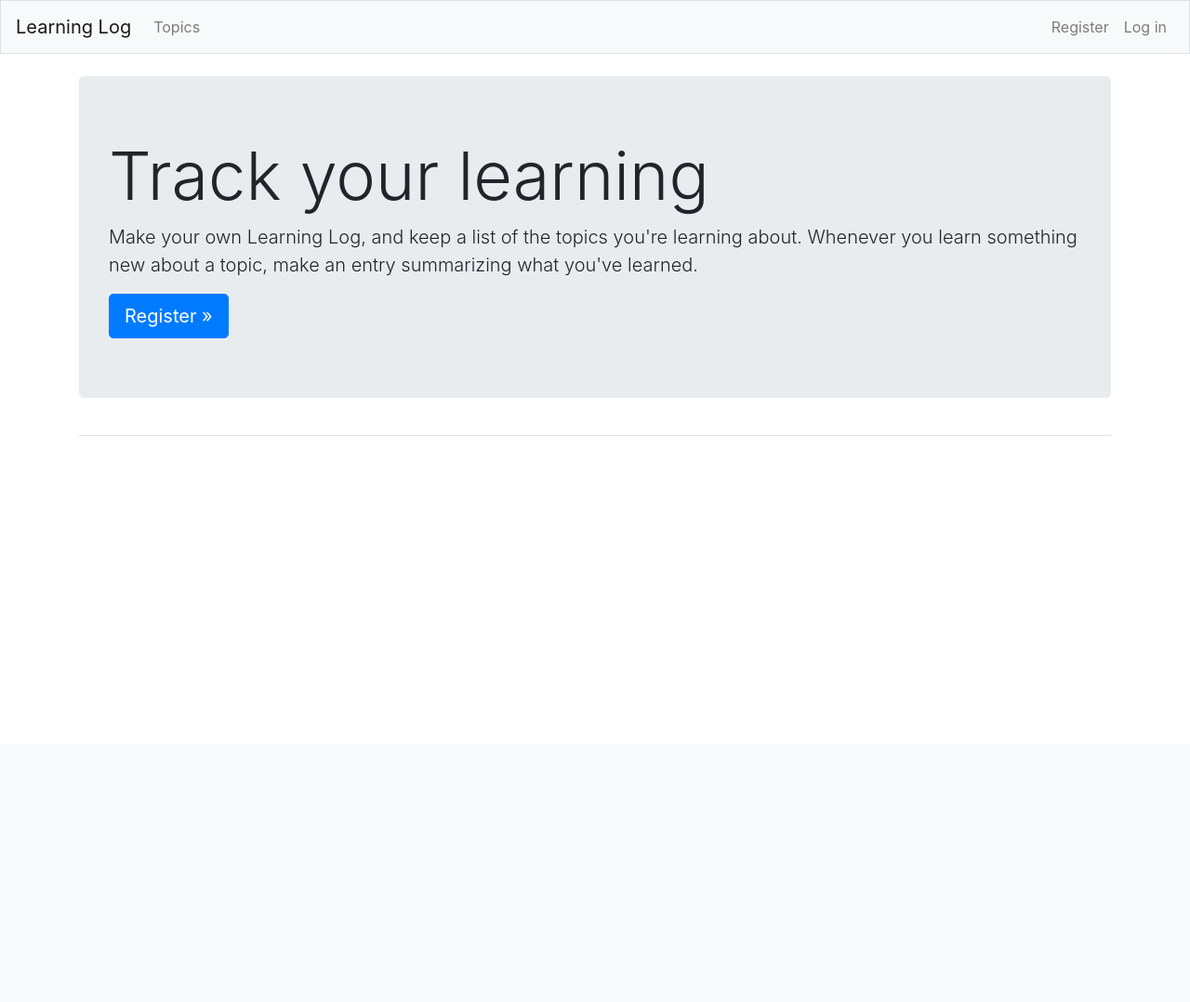
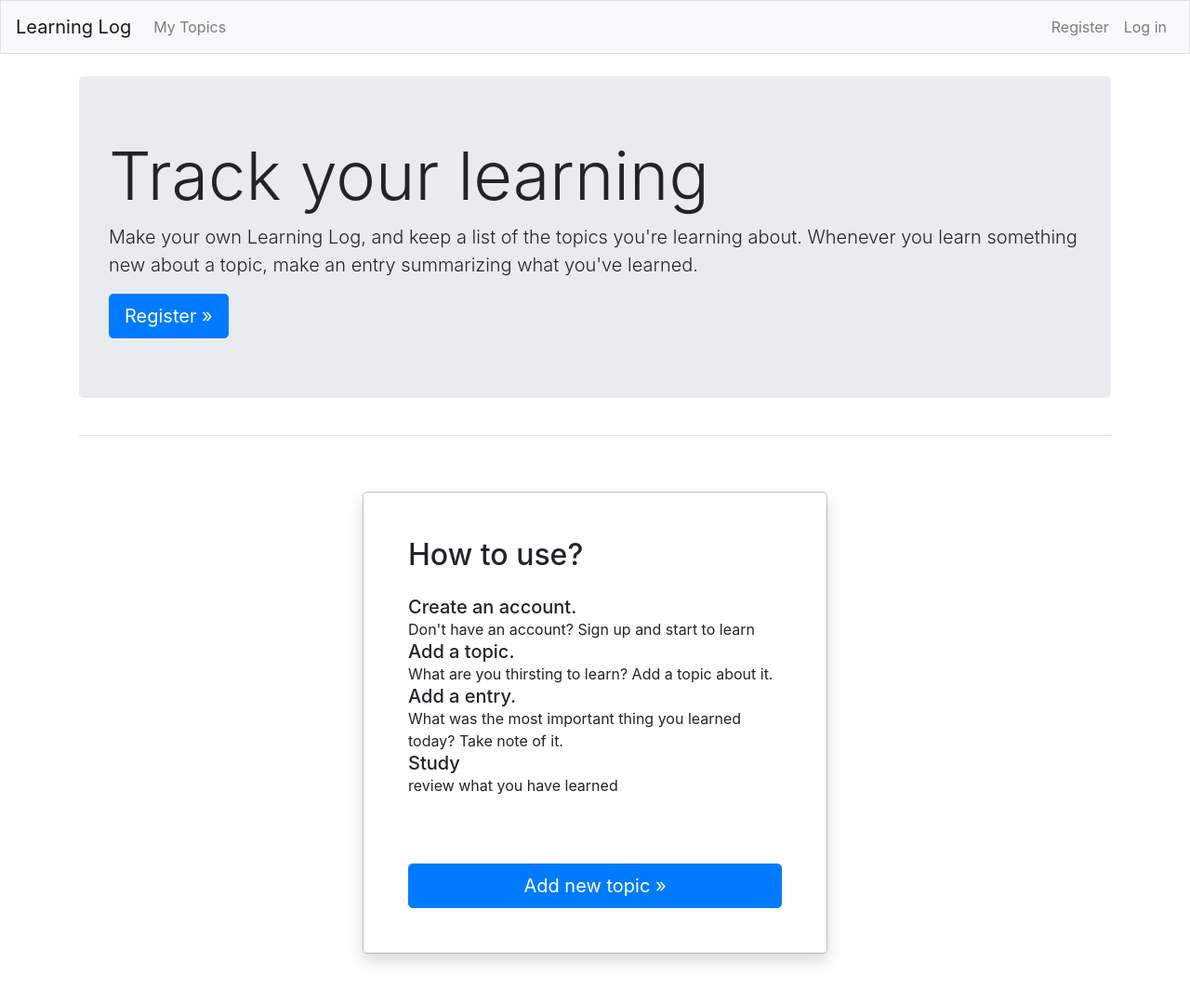
Before and after one commit to tomasmansilla/learning_log, a Django app: page / in a window 1280 px wide. Shown: the whole page at 93% size. Before the commit the page ends 469 px from the top, so only its background shows below. Run offline with Django 3.2, Linux system fonts and the light colour scheme; some libraries are stand-ins or nearby versions.

Commit message:
redesign

```diff
--- a/learning_log/settings.py
+++ b/learning_log/settings.py
@@ -25,7 +25,7 @@ BASE_DIR = Path(__file__).resolve().parent.parent
 SECRET_KEY = 'django-insecure-e=qoa!d77i$cg#5eeln4%a_*9%)m1v0_sq_3&!m6-@7zq*s_66'
 
 # SECURITY WARNING: don't run with debug turned on in production!
-DEBUG = False
+DEBUG = True
 
 ALLOWED_HOSTS = []
 
--- a/learning_logs/templates/learning_logs/base.html
+++ b/learning_logs/templates/learning_logs/base.html
@@ -28,7 +28,7 @@
       <ul class="navbar-nav mr-auto">
         <li class="nav-item">
         <a class="nav-link" href="{% url 'learning_logs:topics' %}">
-        Topics</a></li>
+        My Topics</a></li>
       </ul>
       <ul class="navbar-nav ml-auto">
         {% if user.is_authenticated %}
--- a/learning_logs/templates/learning_logs/index.html
+++ b/learning_logs/templates/learning_logs/index.html
@@ -1,4 +1,7 @@
 {% extends 'learning_logs/base.html' %}
+{% load bootstrap4 %}
+
+<link href="../../../static/modals.css" rel="stylesheet">
 
 {% block page_header %}
   <div class="jumbotron">
@@ -8,8 +11,50 @@
     topics you're learning about. Whenever you learn something new
     about a topic, make an entry summarizing what you've learned.</p>
 
+    {% if not user.is_authenticated %}
     <a class="btn btn-lg btn-primary" href="{% url 'users:register' %}"
        role="button">Register &raquo;</a>
+    {% endif %}
   </div>
 
 {% endblock page_header %}
+{% block content %}
+<div class="modal modal-tour position-static d-block  py-4" tabindex="-1" role="dialog" id="modalTour">
+  <div class="modal-dialog" role="document">
+    <div class="modal-content rounded-6 shadow">
+      <div class="modal-body p-5">
+        <h2 class="fw-bold mb-1">How to use?</h2>
+
+        <ul class="d-grid gap-4 my-4 list-unstyled">
+          <li class="d-flex gap-4">
+            <div>
+              <h5 class="mb-0">Create an account.</h5>
+              Don't have an account? Sign up and start to learn
+            </div>
+          </li>
+          <li class="d-flex gap-4">
+            <div>
+              <h5 class="mb-0">Add a topic.</h5>
+                What are you thirsting to learn? Add a topic about it.
+            </div>
+          </li>
+          <li class="d-flex gap-4">
+            <div>
+              <h5 class="mb-0">Add a entry.</h5>
+                What was the most important thing you learned today? Take note of it.
+            </div>
+          </li>
+          <li class="d-flex gap-4">
+            <div>
+              <h5 class="mb-0">Study</h5>
+              review what you have learned
+            </div>
+          </li>
+        </ul>
+          <a class="btn btn-lg btn-primary mt-5 w-100" href="{% url 'learning_logs:new_topic' %}"
+       role="button">Add new topic &raquo;</a>
+      </div>
+    </div>
+  </div>
+</div>
+{% endblock content %}
```
Also changed, not shown: static/modals.css (added, +26 -0 lines).
